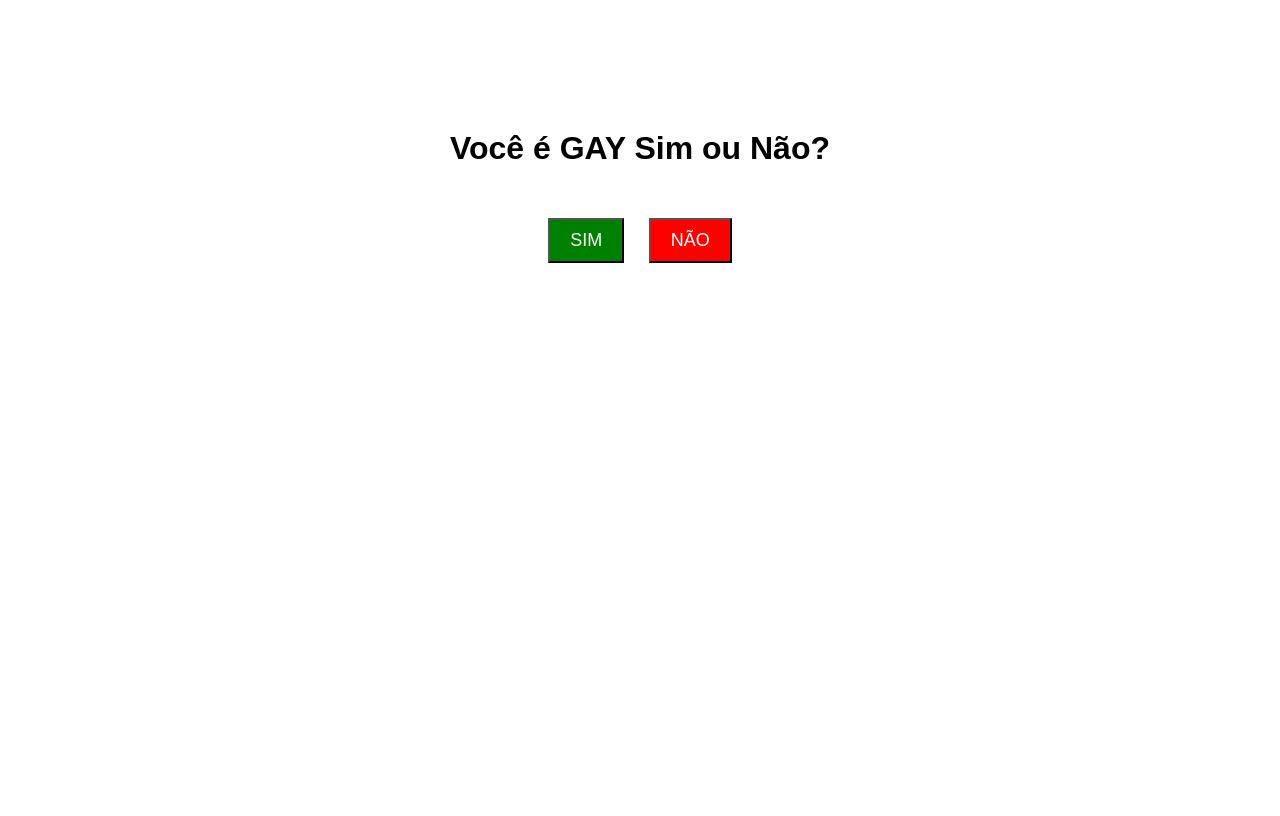
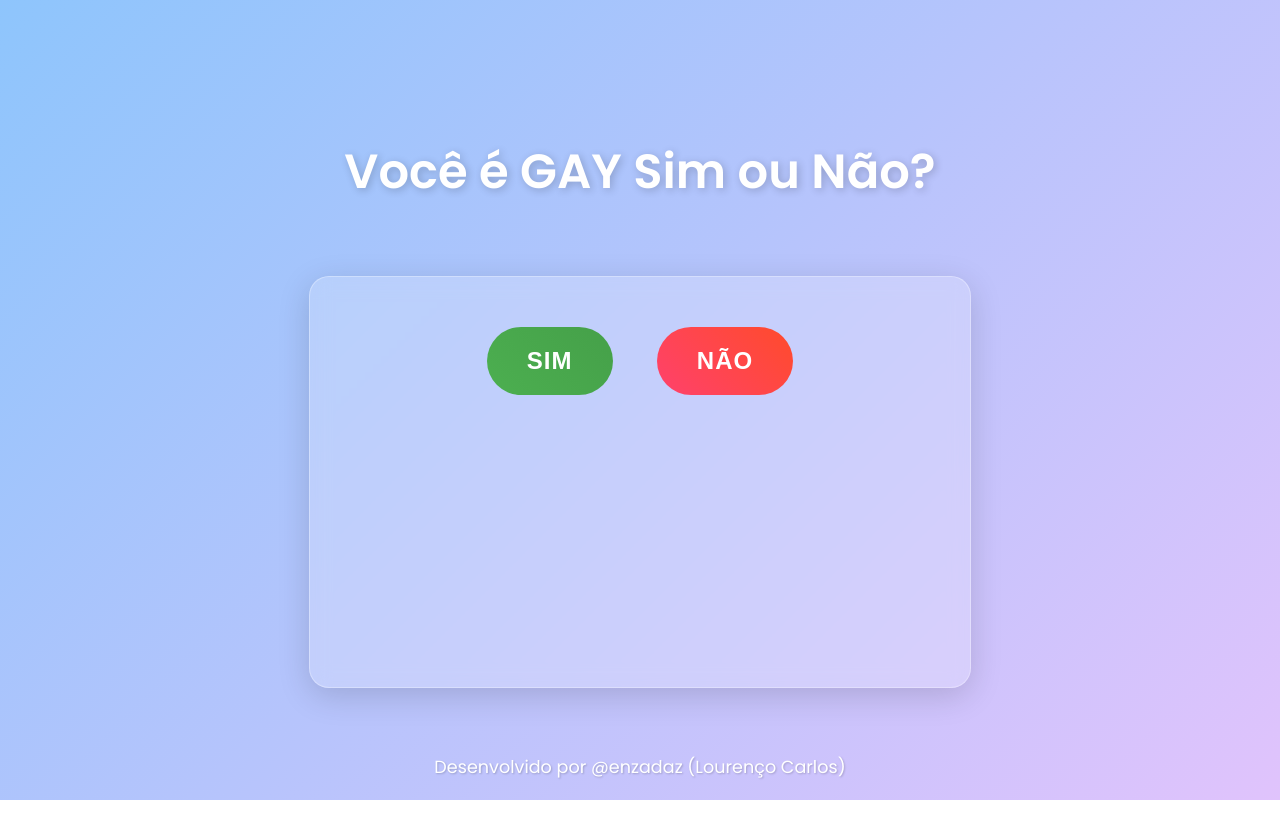
Before and after one commit to reincedaniel/you-are-app, a plain HTML site: page index.html in a window 1280 px wide. Drawn offline with Linux system fonts and the light colour scheme.

Commit message:
refactor: styles

```diff
--- a/index.html
+++ b/index.html
@@ -11,39 +11,83 @@
             align-items: center;
             justify-content: center;
             height: 100vh;
-            font-family: Arial, sans-serif;
+            font-family: 'Poppins', sans-serif;
             text-align: center;
-            position: relative;
+            background: linear-gradient(135deg, #8EC5FC 0%, #E0C3FC 100%);
+            margin: 0;
+            overflow: hidden;
         }
         .buttons {
             margin-top: 20px;
             position: relative;
-            width: 500px;
-            height: 500px;
-            border: 2px none gray;
-          /*   display: flex;
-            align-items: center; */
-          /*   justify-content: center; */
-            position: relative;
+            width: 600px;
+            height: 350px;
+            border-radius: 20px;
+            background: rgba(255, 255, 255, 0.2);
+            backdrop-filter: blur(10px);
+            padding: 30px;
+            box-shadow: 0 8px 32px rgba(0, 0, 0, 0.15);
+            border: 1px solid rgba(255, 255, 255, 0.3);
         }
         button {
-            font-size: 18px;
-            padding: 10px 20px;
-            margin: 10px;
+            font-size: 24px;
+            padding: 20px 40px;
+            margin: 20px;
             cursor: pointer;
+            border: none;
+            border-radius: 50px;
+            transition: all 0.3s ease;
+            font-weight: bold;
+            letter-spacing: 1px;
         }
-        #sim, #nao {
-            position: relative;
+        button:hover {
+            transform: scale(1.1);
+            box-shadow: 0 10px 20px rgba(0, 0, 0, 0.2);
         }
         #sim {
-            background-color: green;
+            background: linear-gradient(45deg, #4CAF50, #45a049);
             color: white;
         }
         #nao {
-            background-color: red;
+            background: linear-gradient(45deg, #FF416C, #FF4B2B);
             color: white;
         }
+        h1 {
+            font-size: 3em;
+            color: white;
+            text-shadow: 2px 2px 8px rgba(0, 0, 0, 0.2);
+            margin-bottom: 40px;
+            animation: floating 3s ease-in-out infinite;
+        }
+        .footer {
+            position: fixed;
+            bottom: 20px;
+            width: 100%;
+            text-align: center;
+            color: white;
+            font-size: 1.1em;
+            text-shadow: 1px 1px 2px rgba(0, 0, 0, 0.2);
+        }
+        @keyframes floating {
+            0% { transform: translateY(0px); }
+            50% { transform: translateY(-10px); }
+            100% { transform: translateY(0px); }
+        }
+        @media (max-width: 768px) {
+            .buttons {
+                width: 90%;
+                height: auto;
+            }
+            h1 {
+                font-size: 2em;
+            }
+            button {
+                font-size: 20px;
+                padding: 15px 30px;
+            }
+        }
     </style>
+    <link href="https://fonts.googleapis.com/css2?family=Poppins:wght@400;600&display=swap" rel="stylesheet">
 </head>
 <body>
     <h1>Você é GAY Sim ou Não?</h1>
@@ -52,12 +96,15 @@
         <button id="nao" onclick="responderNao()" onmouseover="fugir()">NÃO</button>
     </div>
 
+    <div class="footer">
+        Desenvolvido por @enzadaz (Lourenço Carlos)
+    </div>
     <script>
         function responderSim() {
-            alert("Então Você é GAY ✅🙏🏾!");
+            alert("Então Você é GAY ✅🌈!");
         }
         function responderNao() {
-            alert("Então Você Não é GAY 😅!");
+            alert("Então Você Não é GAY 😊!");
         }
 
         function fugir() {
@@ -75,4 +122,4 @@
         }
     </script>
 </body>
-</html>
+</html></div>
```
